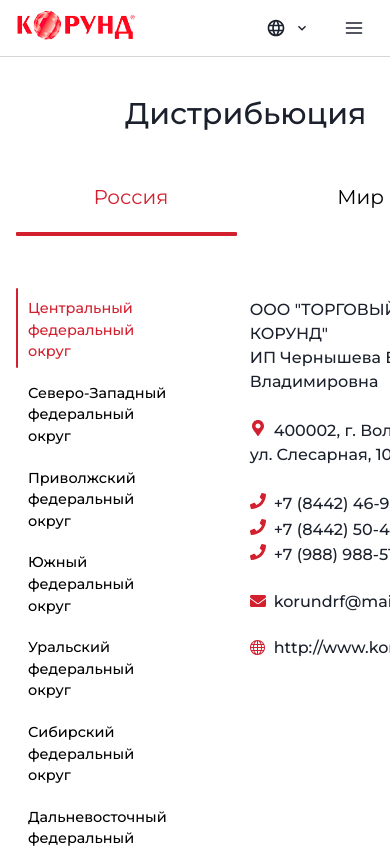
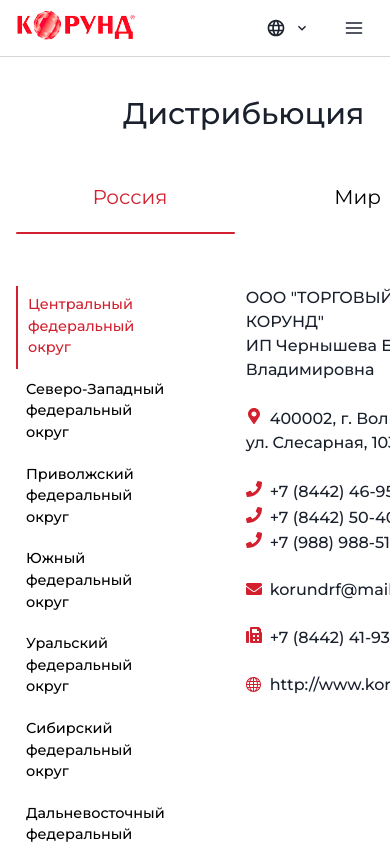
Before and after one commit to toriomara/crystal, a Next.js app: page /distribution in a window 390 px wide. Shown: the top 848 px of the page. Built offline with nearby package versions, Linux system fonts and the light colour scheme; grey boxes are pictures that could not be loaded.

Commit message:
phone change

```diff
--- a/components/Distribution/RegionTabs.js
+++ b/components/Distribution/RegionTabs.js
@@ -48,7 +48,7 @@
 
   return (
     <TabContainer ref={containerRef}>
-      <TabSlider height={sliderHeight} index={selectedTab} />
+      {/* <TabSlider height={sliderHeight} index={selectedTab} /> */}
       <TabsTitle>{tabs}</TabsTitle>
     </TabContainer>
   );
--- a/components/Distribution/Russia.js
+++ b/components/Distribution/Russia.js
@@ -6,6 +6,8 @@
   Link,
   AspectRatio,
   Skeleton,
+  useBreakpointValue,
+  useColorModeValue,
 } from '@chakra-ui/react';
 import { Tabs, Tab, TabPanel } from './RegionTabs';
 import { SimpleLink, MovingLink, IconItem } from '../../styles/link';
@@ -20,6 +22,7 @@
   FaYoutube,
 } from 'react-icons/fa';
 import { ImSphere } from 'react-icons/im';
+import { FaFax } from 'react-icons/fa';
 
 const distributors = [
   {
@@ -87,8 +90,8 @@
     address:
       '400081, г. Волгоград, ул. имени маршала Рокоссовского, д. 32а, офис 305',
     phones: [
-      { id: 1, phone: '+7 (927) 510-40-11' },
-      { id: 2, phone: '+7 (927) 510-40-88' },
+      { id: 1, phone: '+7 (937) 556-99-99' },
+      { id: 2, phone: '+7 (927) 510-40-11' },
     ],
     fax: '',
     email: 'korund_ufo@mail.ru',
@@ -226,7 +229,7 @@
         {distributors.map((d, value) => (
           <TabPanel key={d.id} value={activeTab} selectedIndex={value}>
             <iframe
-              fallback={<Skeleton />}
+              //fallback={<Skeleton />}
               src={d.map}
               width='100%'
               height='350%'
@@ -236,6 +239,13 @@
       </GridItem>
 
       <GridItem>
+        <Box variant='text'
+          // py={{ base: '0', sm: '6' }}
+          // px={{ base: '4', sm: '4' }}
+          // bg={useColorModeValue('blackAlpha.50', 'whiteAlpha.100')}
+          // boxShadow={{ base: 'none', sm: 'md' }}
+          // borderRadius={{ base: 'none', sm: 'xl' }}
+        >
           {distributors.map((d, value) => (
             <TabPanel key={d.id} value={activeTab} selectedIndex={value}>
               <Box paddingBottom={6}>
@@ -251,7 +261,7 @@
               </Box>
               <Box paddingBottom={6}>
                 {d.phones.map((p) => (
-                <MovingLink key={p} href='tel:{p.phone}'>
+                  <MovingLink key={p} href={'tel:' + p.phone}>
                     <Box py={0.45}>
                       <IconItem>
                         <FaPhone fill='brand.200' />
@@ -262,13 +272,21 @@
                 ))}
               </Box>
               <Box paddingBottom={6}>
-              <MovingLink href='mailto:{d.email}'>
+                <MovingLink href={'mailto:' + d.email}>
                   <IconItem>
                     <FaEnvelope fill='brand.200' />
                   </IconItem>
                   {d.email}
                 </MovingLink>
               </Box>
+              {d.fax && (
+                <Box paddingBottom={6}>
+                  <IconItem>
+                    <FaFax fill='brand.200' />
+                  </IconItem>
+                  {d.fax}
+                </Box>
+              )}
               <Box paddingBottom={6}>
                 <MovingLink href={d.site}>
                   <IconItem>
@@ -279,6 +297,7 @@
               </Box>
             </TabPanel>
           ))}
+        </Box>
       </GridItem>
     </Grid>
   );
--- a/components/Distribution/styles.js
+++ b/components/Distribution/styles.js
@@ -31,7 +31,7 @@
 
 export const TabSlider = styled.div`
   width: ${(props) => `${props.width}px`};
-  height: 4px;
+  height: 2px;
   border-radius: 1px;
   background-color: ${(p) => useColorModeValue('#D2202F', '#00BBFF')};
   transition: 0.3s;
--- a/components/Distribution/stylesRegion.js
+++ b/components/Distribution/stylesRegion.js
@@ -10,10 +10,13 @@
 `;
 
 export const StyledTab = styled.div`
-  padding: 10px 0 10px 10px;
+  padding: ${(p) => (p.active ? '8px' : '10px')} 0 10px 10px;
+  //padding: 10px 0 10px 10px; //equal result
   font-size: 0.9rem;
   font-weight: 500;
-  border: none;
+  border-left: ${(p) => (p.active ? '2px solid red' : '')};
+  border-left-color: ${(p) =>
+    useColorModeValue(p.active ? '#D2202F' : '', p.active ? '#00BBFF' : '')};
   cursor: ${(p) => (p.active ? 'default' : 'pointer')};
   color: ${(p) =>
     useColorModeValue(
@@ -39,7 +42,7 @@
 export const StyledTabPanel = styled.div`
   display: ${(p) => (p.active ? 'grid' : 'none')};
   flex-direction: column;
-  padding: 10px 15px;
+  padding: 0 15px;
   font-weight: 500;
 `;
 
--- /dev/null
+++ b/styles/boxStyles.js
@@ -0,0 +1,21 @@
+import { mode, darken, whiten } from '@chakra-ui/theme-tools';
+
+export const BoxStyles = {
+  baseStyle: {},
+  sizes: {},
+  variants: {
+    text: (props) => ({
+      bg: props.colorMode === 'light' ? 'blackAlpha.50' : 'whiteAlpha.100',
+      color: 'white',
+      borderColor: 'red',
+      py: '10px',
+      _hover: {
+        bg: mode(whiten('brand.100', 10), darken('brand.400', 20))(props),
+        boxShadow: 'md',
+      },
+      bgColor: 'brand.50',
+      position: 'absolute',
+    })(props),
+  },
+  defaultProps: {},
+};
```
Also changed, not shown: styles/theme.js (+42 -40 lines). Lines whose indentation alone changed are shown as unchanged.
